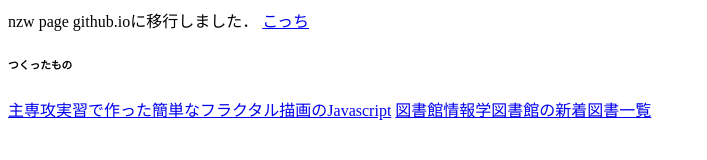
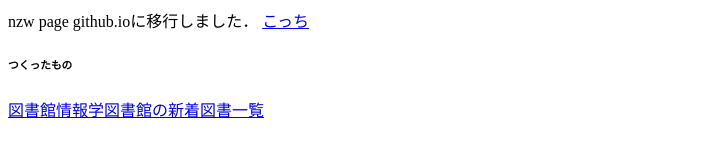
Before and after one commit to nzw0301/mypage, a plain HTML site: page index.html in a window 1280 px wide. Shown: the whole page, without its empty margins (0-707 px from the left). Drawn offline with Linux system fonts and the light colour scheme.

Commit message:
remove about fractale

```diff
--- a/index.html
+++ b/index.html
@@ -4,9 +4,7 @@
   <body>
     github.ioに移行しました．
     <a href="http://nzw0301.github.io/">こっち</a>
-
     <h6>つくったもの</h6>
-    <a href="./work/fractale/">主専攻実習で作った簡単なフラクタル描画のJavascript</a>
     <a href="./tsukubalib/">図書館情報学図書館の新着図書一覧</a>
   </body>
 </html>
```
